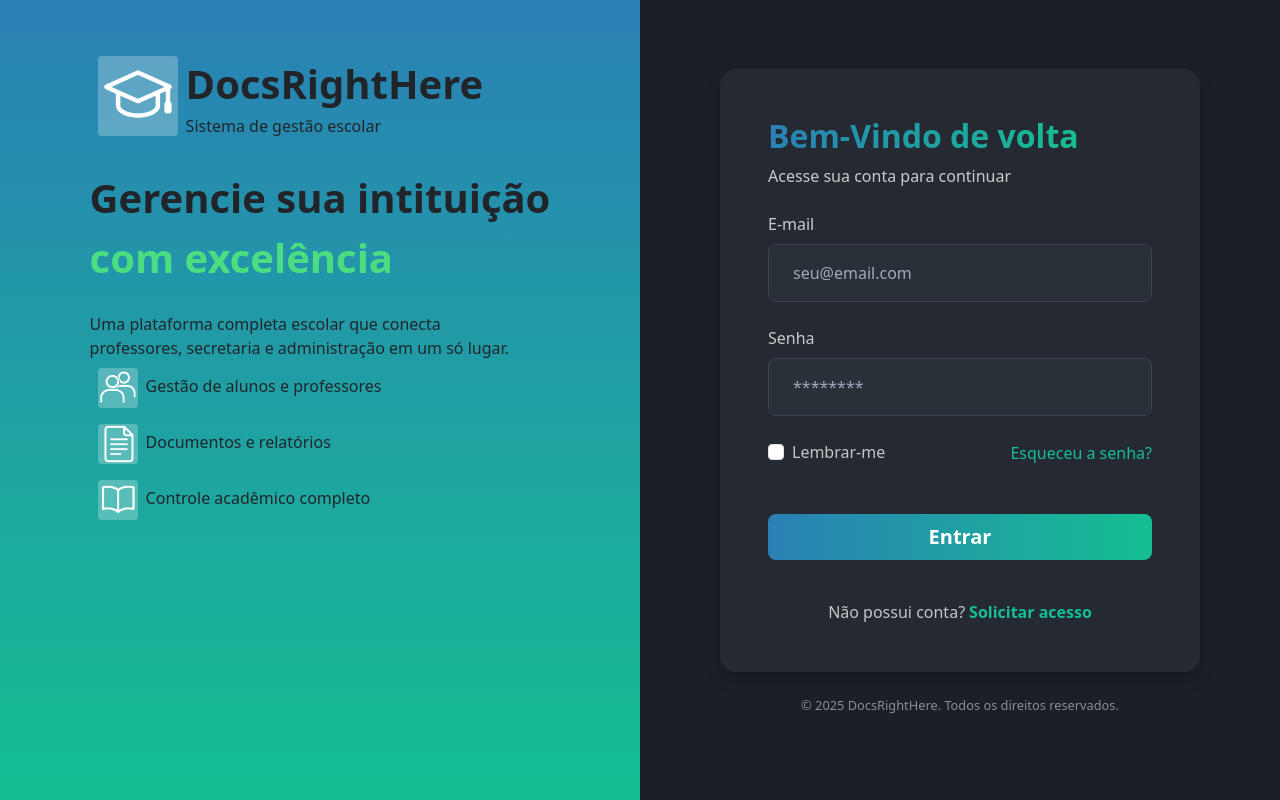
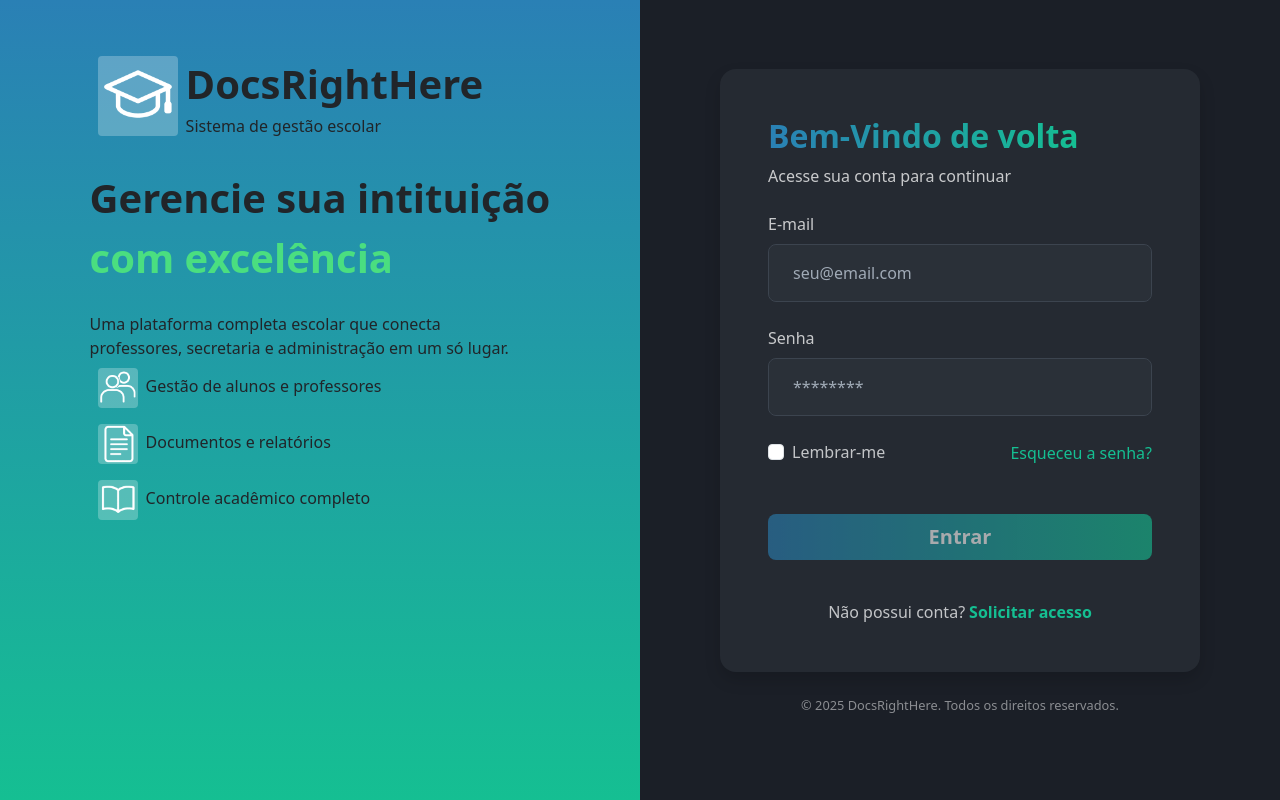
Before and after one commit to victoreemanuel/Docs-Right-Here, an Angular app in the folder frontend/docsRightHere/: page /Auth/login in a window 1280 px wide. Built offline with nearby package versions, Linux system fonts and the light colour scheme.

Commit message:
feat: [FRONT-19] adicionar formulario reativo

```diff
--- a/frontend/docsRightHere/src/app/pages/login-page/login-page.css
+++ b/frontend/docsRightHere/src/app/pages/login-page/login-page.css
@@ -33,3 +33,9 @@
   color: #2a80b5;
   text-decoration: underline !important;
 }
+
+button:disabled {
+  cursor: not-allowed !important;
+  pointer-events: auto !important; /* Força o mouse a reconhecer o botão */
+  opacity: 0.6; /* Deixa ele mais "apagadinho" */
+}
--- a/frontend/docsRightHere/src/app/pages/login-page/login-page.html
+++ b/frontend/docsRightHere/src/app/pages/login-page/login-page.html
@@ -7,15 +7,44 @@
       <p class="fs-6 opacity-75 mt-2">Acesse sua conta para continuar</p>
     </div>
 
-    <form class="w-100 mt-4">
+    <form class="w-100 mt-4" [formGroup]="formLogin" (ngSubmit)="realizarlogin()">
       <div class="form-group mb-4">
         <label class="form-label opacity-75">E-mail</label>
-        <input type="email" class="form-control form-input-dark" placeholder="seu@email.com" [(ngModel)]="email" name="email">
+        <input type="email" class="form-control form-input-dark" placeholder="seu@email.com" formControlName="email">
+
+        <!-- Checa o campo email para ser validado -->
+        @if (formLogin.get('email')?.invalid && formLogin.get('email')?.touched){
+
+          @if(formLogin.get('email')?.hasError('email')){
+            <small class="text-danger">Email invalido</small>
+          }
+
+          @if(formLogin.get('email')?.hasError('required')){
+            <small class="text-danger">Email obrigatório</small>
+          }
+        }
+
       </div>
 
       <div class="form-group mb-4">
         <label class="form-label opacity-75">Senha</label>
-        <input type="password" class="form-control form-input-dark" placeholder="********" [(ngModel)]="password" name="password">
+        <input type="password" class="form-control form-input-dark" placeholder="********" formControlName="password">
+
+        <!-- Checa o campo email para ser validado -->
+        @if (formLogin.get('password')?.invalid && formLogin.get('password')?.touched){
+
+          @if(formLogin.get('password')?.hasError('minlength')){
+            <small class="text-danger">Minimo de 6 digitos</small>
+          }
+
+          @if(formLogin.get('password')?.hasError('required')){
+            <small class="text-danger">Senha obrigatória</small>
+          }
+        }
+
+
+
+
       </div>
 
       <div class="d-flex justify-content-between align-items-center mb-5 mt-3">
@@ -26,7 +55,7 @@
         <a routerLink="/recuperar-senha" class="link-brand text-decoration-none">Esqueceu a senha?</a>
       </div>
 
-      <button routerLink="" type="submit" class="btn-background w-100 p-2 rounded-3 fs-5 border-0 text-white fw-bold mb-4" (click)="realizarlogin()">Entrar</button>
+      <button routerLink="" type="submit" [disabled]="formLogin.invalid" class="btn-background w-100 p-2 rounded-3 fs-5 border-0 text-white fw-bold mb-4" >Entrar</button>
 
       <div class="text-center mt-3">
         <span class="text-light opacity-75">Não possui conta?</span>
--- a/frontend/docsRightHere/src/app/pages/login-page/login-page.ts
+++ b/frontend/docsRightHere/src/app/pages/login-page/login-page.ts
@@ -1,12 +1,12 @@
 import { HttpClient } from '@angular/common/http';
 import { Component } from '@angular/core';
-import { FormsModule } from '@angular/forms';
+import { FormControl, FormGroup, FormsModule, ReactiveFormsModule, Validators } from '@angular/forms';
 import { TemplateLateralLogin } from '../../components/template-lateral-login/template-lateral-login';
 import { RouterLink } from '@angular/router';
 
 @Component({
   selector: 'app-login-page',
-  imports: [FormsModule, RouterLink],
+  imports: [FormsModule, RouterLink, ReactiveFormsModule],
   templateUrl: './login-page.html',
   styleUrl: './login-page.css',
 })
@@ -14,15 +14,24 @@ import { RouterLink } from '@angular/router';
 export class LoginPage {
   constructor(private HttpClient: HttpClient){}
 
-  email: string = '';
-  password: string = '';
+  formLogin = new FormGroup({
+    email: new FormControl('', [Validators.email, Validators.required]),
+    password: new FormControl('', [Validators.minLength(6), Validators.required])
+  })
+  // email: string = '';
+  // password: string = '';
 
 
   realizarlogin(){
+    if (this.formLogin.invalid) console.log("Login invalidado");
+
     const credenciais = {
-      login: this.email,
-      password: this.password
+      login: this.formLogin.get('email')?.value, //Duas formas de acessar o valor
+      password: this.formLogin.value.password
     };
+    console.log(credenciais);
+    return;
+
 
     const API_URL = "http://localhost:8080/auth/login";
 
```
